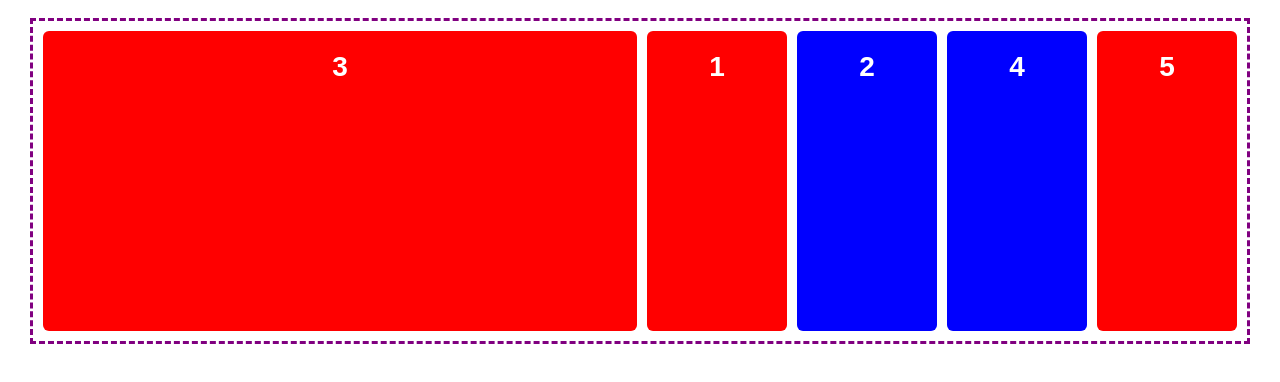
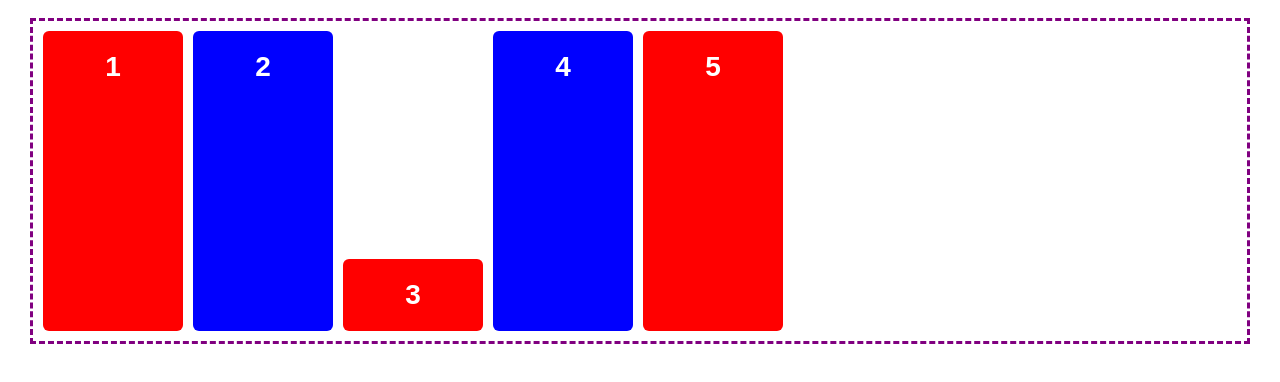
Before and after one commit to niyzne/acit-1620, a plain HTML site: page week9/index.html in a window 1280 px wide. Shown: the part 70-452 px from the top of the page. Drawn offline with Linux system fonts and the light colour scheme.

Commit message:
tested out some other ones

```diff
--- a/week9/styles.css
+++ b/week9/styles.css
@@ -44,8 +44,12 @@ body {
 
 .three {
   background: red;
-  order: -1;
-  flex-grow: 1;
+  /* order: -1; */
+  /* flex-grow: 1; */
+  /* flex-shrink: 0; */
+  /* flex-basis: 250px; */
+  /* flex: 1; */
+  align-self: flex-end;
 }
 
 
@@ -67,3 +71,23 @@ body {
 /* .three { */
 /*   flex-grow: 1; */
 /* } */
+
+/* box 3 never shrinks: make the window narrow to see it */
+/* .three { */
+/*   flex-shrink: 0; */
+/* } */
+
+/* box 3 starts at 250px wide (flex basis wins over the width) */
+/* .three { */
+/*   flex-basis: 250px; */
+/* } */
+
+/* shorthand: grow: 1, shrink 1 and basis 0 */
+/* .three { */
+/*   flex: 1; */
+/* } */
+
+/* box 3 alone moves to the bottom */
+/* .three { */
+/*   align-self: flex-end; */
+/* } */
```
